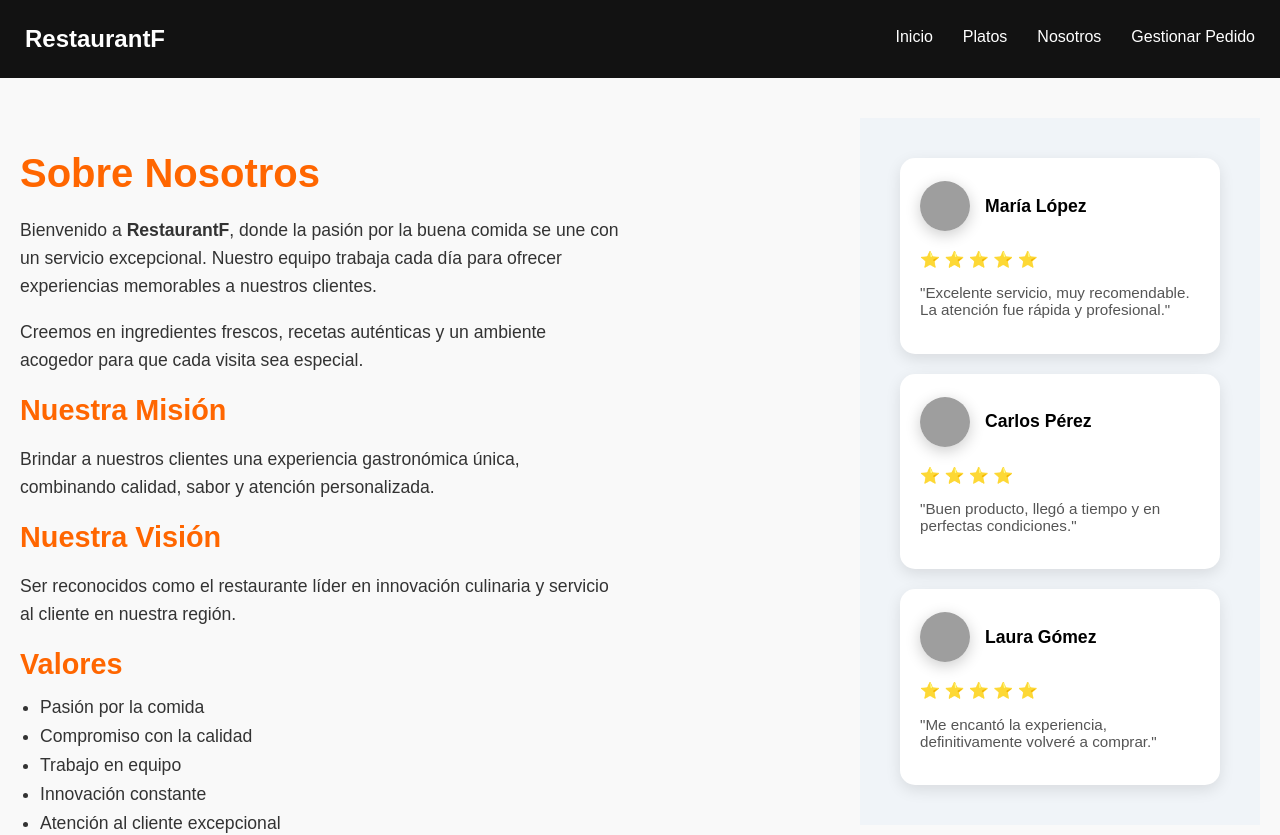
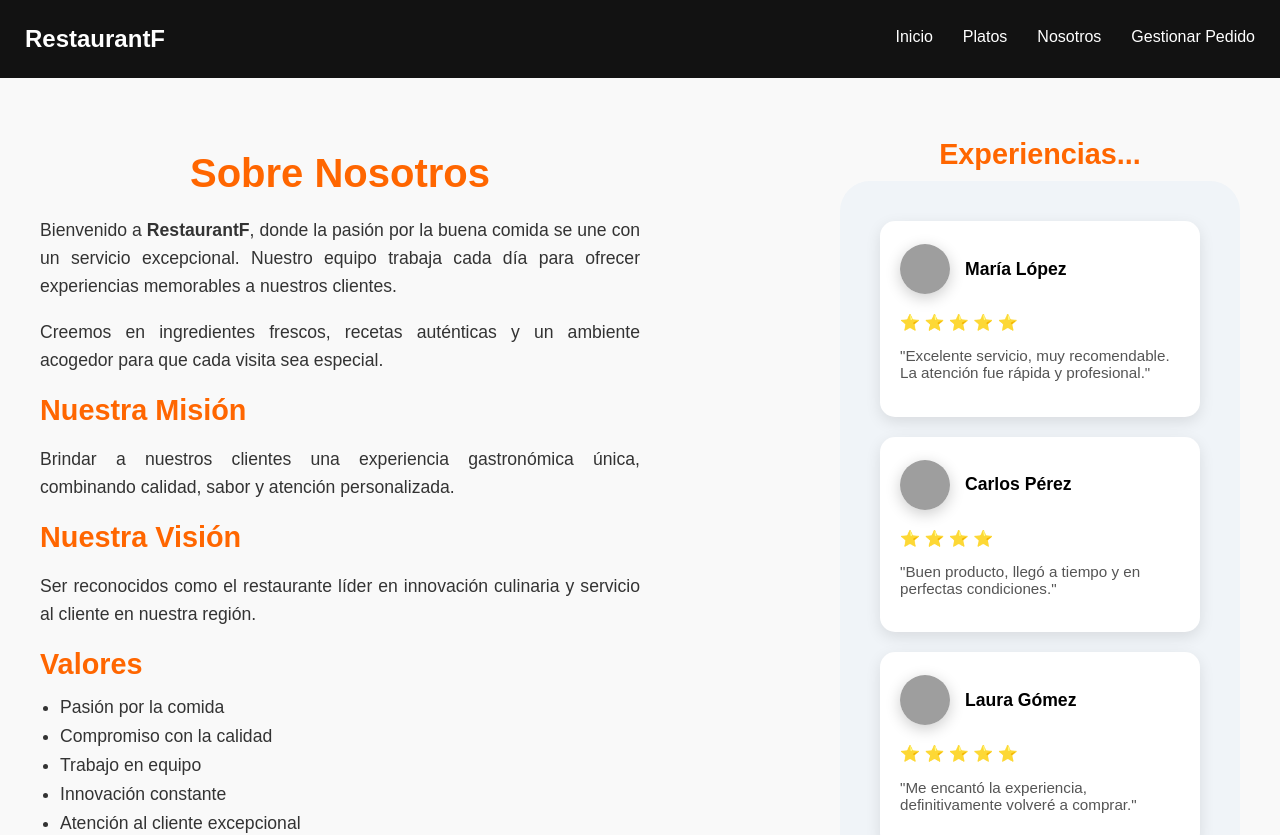
Before and after one commit to ismaelperalt/RestaurantF, a React (Vite) app: page /nosotros in a window 1280 px wide. Shown: the top 835 px of the page. Built offline with nearby package versions, Linux system fonts and the light colour scheme; grey boxes are pictures that could not be loaded.

Commit message:
Crear y actulizar Componentes

```diff
--- a/src/components/Nosotros.tsx
+++ b/src/components/Nosotros.tsx
@@ -45,6 +45,7 @@ export default function Nosotros() {
 
       {/* Imagen del equipo */}
       <div className="nosotros-image">
+        <h2>Experiencias...</h2>
 
          <Reviews/>
       </div>
--- a/src/styles/Nosotros.css
+++ b/src/styles/Nosotros.css
@@ -1,22 +1,26 @@
+/* Contenedor principal */
 .nosotros {
   display: flex;
   flex-wrap: wrap;
   align-items: flex-start;
   justify-content: space-between;
-  padding: 40px 20px;
+  padding: 40px 40px;
   background-color: #f9f9f9; /* ligero tono cálido */
   gap: 20px;
 }
 
+/* Contenido de texto */
 .nosotros-content {
   flex: 1 1 400px;
   max-width: 600px;
 }
 
+/* Títulos principales */
 .nosotros-content h1 {
   font-size: 2.5rem;
   color: #ff6600;
   margin-bottom: 20px;
+  text-align: center; /* centramos el título */
 }
 
 .nosotros-content h2 {
@@ -24,15 +28,19 @@
   color: #ff6600;
   margin-top: 20px;
   margin-bottom: 10px;
+  text-align: left; /* centramos subtítulos */
 }
 
+/* Párrafos justificados */
 .nosotros-content p {
   font-size: 1.1rem;
   line-height: 1.6;
   color: #333;
   margin-bottom: 15px;
+  text-align: justify; /* ⚡ Justifica el texto */
 }
 
+/* Listas */
 .nosotros-content ul {
   list-style-type: disc;
   padding-left: 20px;
@@ -45,9 +53,19 @@
   color: #333;
 }
 
+/* Imagen */
 .nosotros-image {
   flex: 1 1 300px;
   max-width: 400px;
+}
+
+.nosotros-image h2{
+  font-size: 1.8rem;
+  color: #ff6600;
+  margin-top: 20px;
+  margin-bottom: 10px;
+  text-align: center; /* centramos subtítulos */
+
 }
 
 .nosotros-image img {
@@ -62,7 +80,7 @@
   .nosotros {
     flex-direction: column;
     align-items: center;
-    text-align: center;
+    text-align: center; /* para móviles, centramos todo */
   }
 
   .nosotros-content {
--- a/src/styles/Reviews.css
+++ b/src/styles/Reviews.css
@@ -5,6 +5,8 @@
   gap: 20px;
   padding: 40px;
   background-color: #f0f4f8;
+
+  border-radius: 30px;
 }
 
 .review-card {
```
